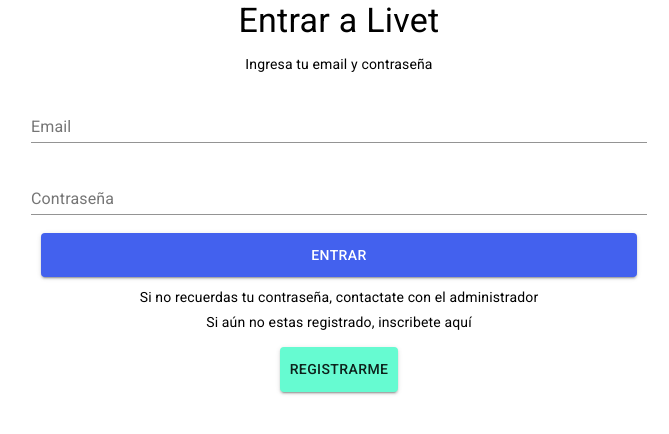
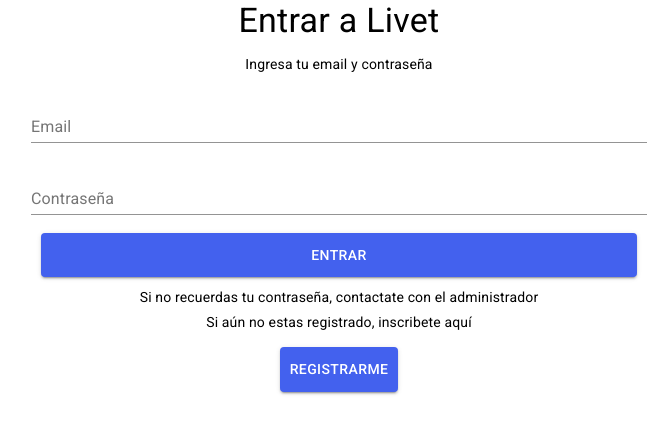
Before and after one commit to leoBravoRain/livet, a React (Create React App) app in the folder webapp/web-platform/: page / in a window 1280 px wide. Shown: the top 434 px of the page, without its empty margins (301-970 px from the left). Built offline with nearby package versions, Linux system fonts and the light colour scheme; no server answers.

Commit message:
change register button color

```diff
--- a/webapp/web-platform/src/screens/customer/saleConfirmation/saleConfirmation.screen.js
+++ b/webapp/web-platform/src/screens/customer/saleConfirmation/saleConfirmation.screen.js
@@ -249,7 +249,12 @@
                 ?
 
                 <Container
-                // style={{ backgroundColor: "yellow" }}
+                    style={{
+                        // backgroundColor: "yellow"
+                        display: "flex",
+                        flexDirection: "column",
+
+                    }}
                 >
 
                     {/* store information */}
--- a/webapp/web-platform/src/screens/owner/login/login.screen.js
+++ b/webapp/web-platform/src/screens/owner/login/login.screen.js
@@ -193,7 +193,7 @@
                             <Button
                                 align="center"
                                 variant="contained"
-                                color="secondary"
+                                color="primary"
                                 onClick={() => {
                                     this.props.history.push('/register');
                                     // alert("go to register");
```
